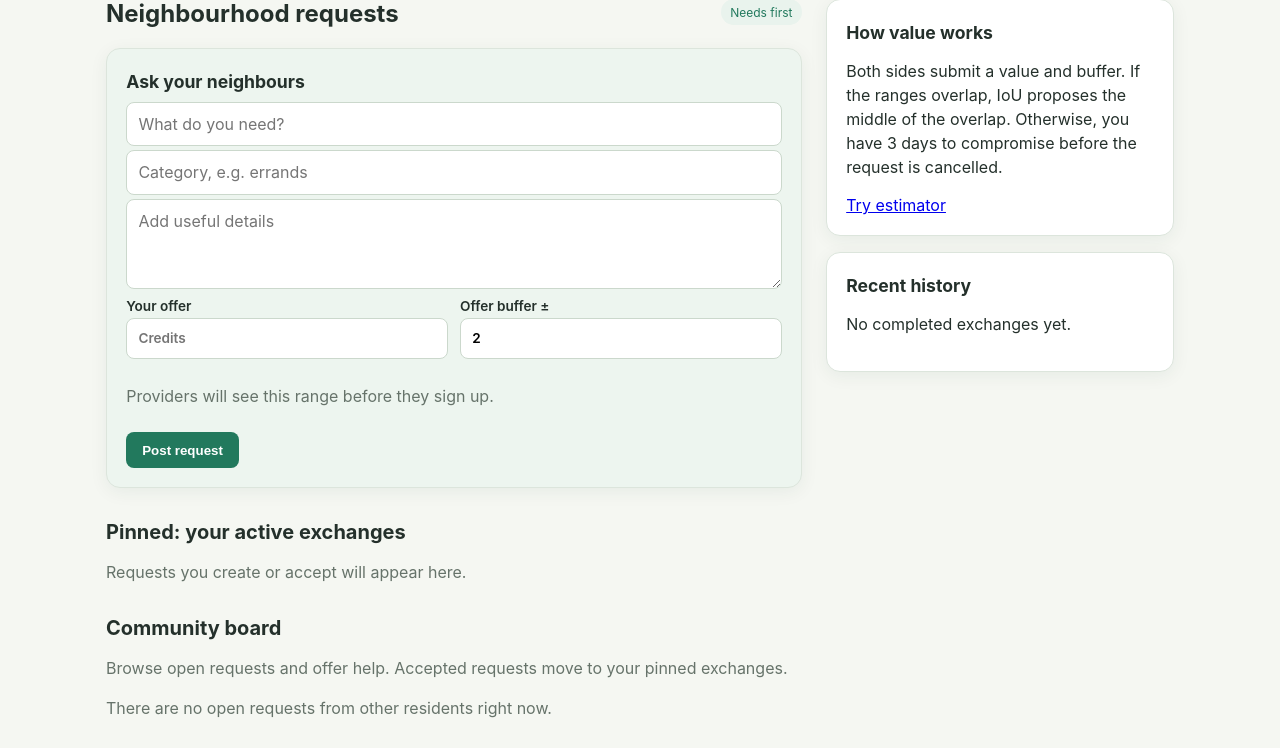
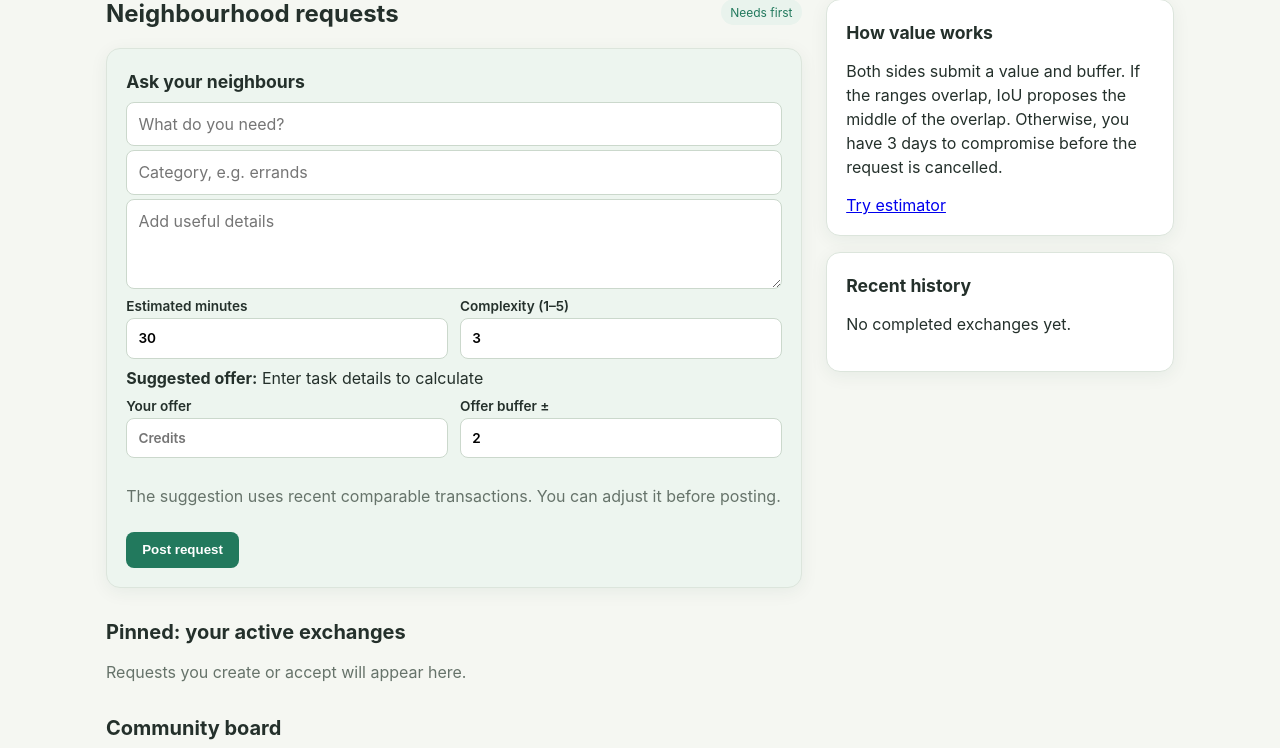
Before and after one commit to xxyleea/ioweu, a FastAPI app: page / in a window 1280 px wide. Shown: the part 94-842 px from the top of the page. Before the commit the page ends 812 px from the top, so only its background shows below. Run offline with FastAPI, Linux system fonts and the light colour scheme; the visitor is signed in with stand-in values (Sample User, id 1); data comes from the database, SQL or seed files in the repository; data that the repository does not hold is empty.

Commit message:
Show credit recommendations in task flow
Co-authored-by: Copilot <223556219+Copilot@users.noreply.github.com>

```diff
--- a/templates/index.html
+++ b/templates/index.html
@@ -2,7 +2,7 @@
 <html lang="en"><head><meta charset="utf-8"><meta name="viewport" content="width=device-width, initial-scale=1"><title>IoU request board</title><link rel="stylesheet" href="/static/style.css"></head>
 <body><header><div><strong>IoU</strong><span class="tagline">Neighbourhood mutual credit</span></div><div>{{ user.name }} · <b>{{ user.balance }} available</b>{% if user.held_balance %}<span class="held"> · {{ user.held_balance }} held</span>{% endif %}<form class="inline" method="post" action="/logout"><button class="link-button">Sign out</button></form></div></header>
 <main class="layout"><section><div class="section-heading"><h1>Neighbourhood requests</h1><span class="pill">Needs first</span></div>
-<form class="card create" method="post" action="/requests"><h2>Ask your neighbours</h2><input name="title" placeholder="What do you need?" required><input name="category" placeholder="Category, e.g. errands" required><textarea name="description" placeholder="Add useful details" required></textarea><div class="value-form"><label>Your offer<input type="number" name="offered_value" min="1" placeholder="Credits" required></label><label>Offer buffer ±<input type="number" name="offered_buffer" min="0" value="2" required></label></div><p class="muted">Providers will see this range before they sign up.</p><button>Post request</button></form>
+<form class="card create" method="post" action="/requests"><h2>Ask your neighbours</h2><input name="title" placeholder="What do you need?" required><input id="new-category" name="category" placeholder="Category, e.g. errands" required><textarea name="description" placeholder="Add useful details" required></textarea><div class="value-form"><label>Estimated minutes<input id="new-effort" type="number" name="effort_minutes" min="1" value="30" required></label><label>Complexity (1–5)<input id="new-complexity" type="number" name="complexity" min="1" max="5" value="3" required></label></div><div class="ai-suggestion"><b>Suggested offer:</b> <output id="new-recommendation">Enter task details to calculate</output><span id="new-range"></span></div><div class="value-form"><label>Your offer<input id="new-offered-value" type="number" name="offered_value" min="1" placeholder="Credits" required></label><label>Offer buffer ±<input type="number" name="offered_buffer" min="0" value="2" required></label></div><p class="muted">The suggestion uses recent comparable transactions. You can adjust it before posting.</p><button>Post request</button></form>
 
 <h2 class="section-title">Pinned: your active exchanges</h2>
 {% for item in my_requests + joined_requests %}{% include "request_card.html" %}{% else %}<p class="empty">Requests you create or accept will appear here.</p>{% endfor %}
@@ -12,4 +12,31 @@
 {% for item in community_requests %}{% include "request_card.html" %}{% else %}<p class="empty">There are no open requests from other residents right now.</p>{% endfor %}
 </section>
 <aside><div class="card"><h2>How value works</h2><p>Both sides submit a value and buffer. If the ranges overlap, IoU proposes the middle of the overlap. Otherwise, you have 3 days to compromise before the request is cancelled.</p><a href="/estimate/errands">Try estimator</a></div><div class="card"><h2>Recent history</h2>{% for item in history %}<p><b>{{ item.value }} credits</b> · {{ item.title }}<br><small>provider: {{ item.provider_name }}</small></p>{% else %}<p>No completed exchanges yet.</p>{% endfor %}</div>
-{% if user.is_moderator %}<div class="card"><h2>Moderator queue</h2>{% for dispute in disputes %}<div class="moderator-item"><b>{{ dispute.title }}</b><p>{{ dispute.description }}</p><small>{{ dispute.recommendation }}</small><form method="post" action="/disputes/{{ dispute.id }}/decide"><select name="decision"><option value="uphold">Uphold dispute</option><option value="deny">Deny dispute</option></select><button>Record decision</button></form></div>{% else %}<p>No disputes.</p>{% endfor %}</div>{% endif %}</aside></main></body></html>
+{% if user.is_moderator %}<div class="card"><h2>Moderator queue</h2>{% for dispute in disputes %}<div class="moderator-item"><b>{{ dispute.title }}</b><p>{{ dispute.description }}</p><small>{{ dispute.recommendation }}</small><form method="post" action="/disputes/{{ dispute.id }}/decide"><select name="decision"><option value="uphold">Uphold dispute</option><option value="deny">Deny dispute</option></select><button>Record decision</button></form></div>{% else %}<p>No disputes.</p>{% endfor %}</div>{% endif %}</aside></main><script>
+const category = document.querySelector("#new-category");
+const effort = document.querySelector("#new-effort");
+const complexity = document.querySelector("#new-complexity");
+const recommendation = document.querySelector("#new-recommendation");
+const range = document.querySelector("#new-range");
+const offer = document.querySelector("#new-offered-value");
+let recommendationTimer;
+async function updateRecommendation() {
+  if (!category.value.trim()) {
+    recommendation.textContent = "Enter a category to calculate";
+    range.textContent = "";
+    return;
+  }
+  const query = new URLSearchParams({effort_minutes: effort.value, complexity: complexity.value, quality_score: "3"});
+  const response = await fetch("/estimate/" + encodeURIComponent(category.value.trim()) + "?" + query);
+  if (!response.ok) return;
+  const data = await response.json();
+  recommendation.textContent = data.recommended + " credits";
+  range.textContent = " (" + data.range[0] + "–" + data.range[1] + " suggested range)";
+  if (!offer.value) offer.value = data.recommended;
+}
+function scheduleRecommendation() {
+  clearTimeout(recommendationTimer);
+  recommendationTimer = setTimeout(updateRecommendation, 250);
+}
+[category, effort, complexity].forEach(field => field.addEventListener("input", scheduleRecommendation));
+</script></body></html>
--- a/templates/request_card.html
+++ b/templates/request_card.html
@@ -1,10 +1,11 @@
 <article class="card request-card {% if item.provider_id == user.id or item.requester_id == user.id %}pinned{% endif %}">
 <div class="row"><div><h2>{{ item.title }}</h2><p>{{ item.description }}</p><small>{{ item.category }} · requested by {{ item.requester_name }}{% if item.provider_name %} · provider: {{ item.provider_name }}{% endif %}</small></div><span class="status">{{ item.status.replace('_',' ') }}</span></div>
 <p class="offer"><b>Requester offer:</b> {{ item.requester_value }} ± {{ item.requester_buffer }} credits</p>
+<p class="ai-suggestion"><b>IoU recommendation:</b> {{ recommendations[item.id].recommended }} credits <span>({{ recommendations[item.id].range[0] }}–{{ recommendations[item.id].range[1] }} suggested range, based on {{ recommendations[item.id].sample_size }} recent comparable task{{ '' if recommendations[item.id].sample_size == 1 else 's' }})</span></p>
 {% if item.status == 'open' and item.requester_id != user.id %}<form method="post" action="/requests/{{ item.id }}/accept"><button>Offer to help</button></form>{% endif %}
 {% if item.status == 'negotiating' %}
-<div class="negotiation"><h3>Negotiate the value</h3><p class="muted">Requester: {{ item.requester_value }} ± {{ item.requester_buffer }} · Provider: {% if item.provider_value %}{{ item.provider_value }} ± {{ item.provider_buffer }}{% else %}not submitted{% endif %}</p><p class="deadline">Negotiation closes {{ item.negotiation_deadline|replace('T', ' ') }} UTC. Adjust your offer before the deadline or the provider will be removed.</p>
-{% if item.requester_id == user.id or item.provider_id == user.id %}<form class="value-form" method="post" action="/requests/{{ item.id }}/value"><label>Your value<input type="number" name="value" min="1" required></label><label>Buffer ±<input type="number" name="buffer" min="0" value="2" required></label><button>Submit / update value</button></form>{% endif %}</div>{% endif %}
+<div class="negotiation"><h3>Negotiate the value</h3><p class="ai-suggestion"><b>Suggested compromise:</b> {{ recommendations[item.id].recommended }} credits <span>with a suggested range of {{ recommendations[item.id].range[0] }}–{{ recommendations[item.id].range[1] }}</span></p><p class="muted">Requester: {{ item.requester_value }} ± {{ item.requester_buffer }} · Provider: {% if item.provider_value %}{{ item.provider_value }} ± {{ item.provider_buffer }}{% else %}not submitted{% endif %}</p><p class="deadline">Negotiation closes {{ item.negotiation_deadline|replace('T', ' ') }} UTC. Adjust your offer before the deadline or the provider will be removed.</p>
+{% if item.requester_id == user.id or item.provider_id == user.id %}<form class="value-form" method="post" action="/requests/{{ item.id }}/value"><label>Your value<input type="number" name="value" min="1" value="{{ recommendations[item.id].recommended if item.provider_id == user.id else item.requester_value }}" required></label><label>Buffer ±<input type="number" name="buffer" min="0" value="2" required></label><button>Submit / update value</button></form>{% endif %}</div>{% endif %}
 {% if item.status == 'agreed' %}<div class="action-panel"><p class="success">Both ranges overlap. Agreed value: <b>{{ item.agreed_value }} credits</b>.</p>{% if item.requester_id == user.id %}<form method="post" action="/requests/{{ item.id }}/start"><button>Start task</button></form>{% else %}<p class="muted">Waiting for the requester to start the task.</p>{% endif %}</div>{% endif %}
 {% if item.status == 'in_progress' or item.status == 'provider_confirmed' or item.status == 'requester_confirmed' %}<div class="action-panel"><p>The task is in progress. {% if item.status == 'provider_confirmed' %}Provider confirmed; waiting for requester.{% elif item.status == 'requester_confirmed' %}Requester confirmed; waiting for provider.{% else %}Both sides must confirm completion.{% endif %}</p>{% if item.status == 'in_progress' or (item.status == 'requester_confirmed' and item.provider_id == user.id) or (item.status == 'provider_confirmed' and item.requester_id == user.id) %}<form method="post" action="/requests/{{ item.id }}/complete"><button>Confirm task complete</button></form>{% endif %}</div>{% endif %}
 {% if item.status == 'completed' %}<div class="action-panel"><span class="success">Credits finalized: {{ item.agreed_value }}</span><details><summary>Report a completion problem</summary><form method="post" enctype="multipart/form-data" action="/requests/{{ item.id }}/dispute"><textarea name="description" placeholder="Describe what went wrong" required></textarea><label>Optional evidence<input type="file" name="evidence" accept=".png,.jpg,.jpeg,.pdf,.txt"></label><button>Open dispute</button></form></details></div>{% endif %}
```
